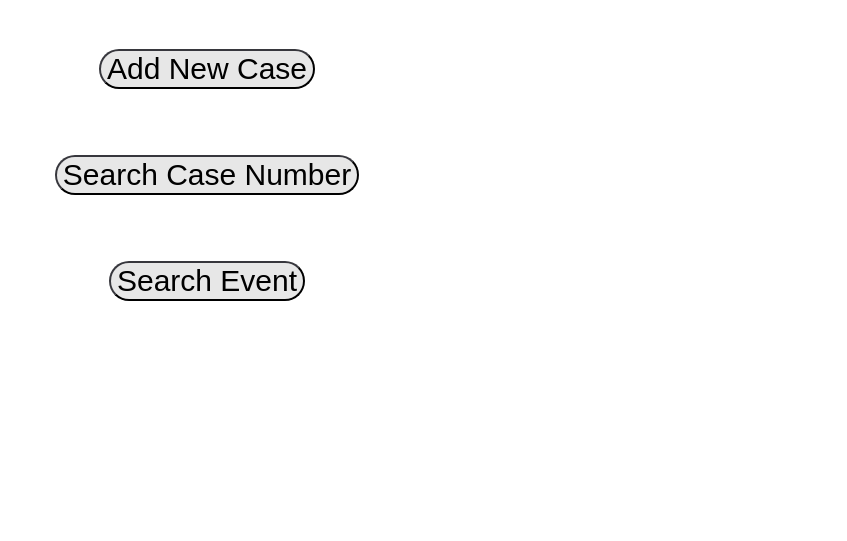
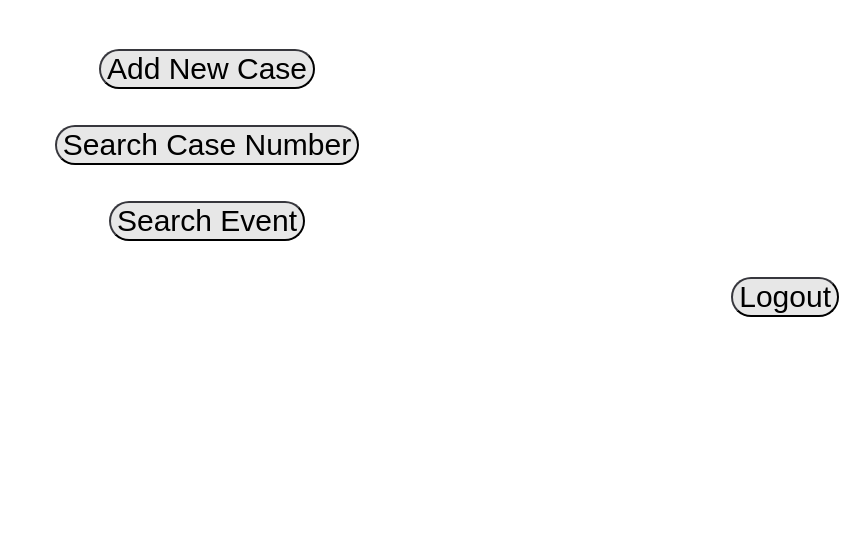
Before and after one commit to jesstlyn/SSEFinder_Group_Project, a Django app: page /homePage/ in a window 1280 px wide. Shown: the part 259-800 px from the top of the page, without its empty margins (433-1280 px from the left). Run offline with Django 3.2, Linux system fonts and the light colour scheme.

Commit message:
make logout button

```diff
--- a/SSEFinder_root/Finder/templatetags/possible.py
+++ b/SSEFinder_root/Finder/templatetags/possible.py
@@ -16,7 +16,7 @@ def possible_infector(dt_event,dt_case):
 
 @register.simple_tag(name='infected')
 def possible_infected(dt_event,dt_case):
-    for i in range(2, 15): #develop symptoms 2 to 14 days after dt_event
+    for i in range(2, 15): # develop symptoms 2 to 14 days after dt_event
         new_date = dt_event + timedelta(days=i)
         if new_date == dt_case:
             return True
--- a/SSEFinder_root/templates/homePage.html
+++ b/SSEFinder_root/templates/homePage.html
@@ -1,19 +1,26 @@
 <html>
+
 <head>
+<style>
+.button {font-size: 30px; margin-bottom: 20px; border-radius:25px; background-color: rgb(231, 231, 231); border-color: rgb(55, 55, 61);}
+</style>
+</head>
 
-</head>
 <body>
     <img src="https://drive.google.com/uc?export=view&id=1FrIT_PAYstpBZ_XyupytyYuU2IV7UKiY" alt="SSEFinder logo" width="100%" height="250">
     <div style="text-align: center">
         <div style="margin-top: 50px">
             <form action="{% url 'addNewCase-page' %}" class='addNewCase' method="GET">
-                <input onMouseOver="this.style.color='grey'" onMouseOut="this.style.color='black'" style="font-size: 30px; margin-bottom: 50px; border-radius:25px; background-color: rgb(231, 231, 231); border-color: rgb(55, 55, 61)" type='submit' value='Add New Case'>
+                <input onMouseOver="this.style.color='grey'" onMouseOut="this.style.color='black'" class="button" type='submit' value='Add New Case'>
             </form>
             <form action="{% url 'searchCaseNumber' %}" class='searchCaseNumber'>
-                <input onMouseOver="this.style.color='grey'" onMouseOut="this.style.color='black'" style="font-size: 30px; margin-bottom: 50px; border-radius:25px; background-color: rgb(231, 231, 231); border-color: rgb(55, 55, 61)" type='submit' value='Search Case Number'>
+                <input onMouseOver="this.style.color='grey'" onMouseOut="this.style.color='black'" class="button" type='submit' value='Search Case Number'>
             </form>
             <form action="{% url 'searchEvent' %}" class='searchEvent'>
-                <input onMouseOver="this.style.color='grey'" onMouseOut="this.style.color='black'" style="font-size: 30px; margin-bottom: 50px; border-radius:25px; background-color: rgb(231, 231, 231); border-color: rgb(55, 55, 61)" type='submit' value='Search Event'>
+                <input onMouseOver="this.style.color='grey'" onMouseOut="this.style.color='black'" class="button" type='submit' value='Search Event'>
+            </form>
+            <form action="{% url 'login-page' %}" class='login-page'>
+                <input style="float: right" onMouseOver="this.style.color='grey'" onMouseOut="this.style.color='black'" class="button" type='submit' value='Logout'>
             </form>
         </div>
     </div>
```
Also changed, not shown: SSEFinder_root/templates/eventPage.html (+7 -1 lines), SSEFinder_root/db.sqlite3, SSEFinder_root/templates/eventSelection.html (line endings or trailing spaces).
